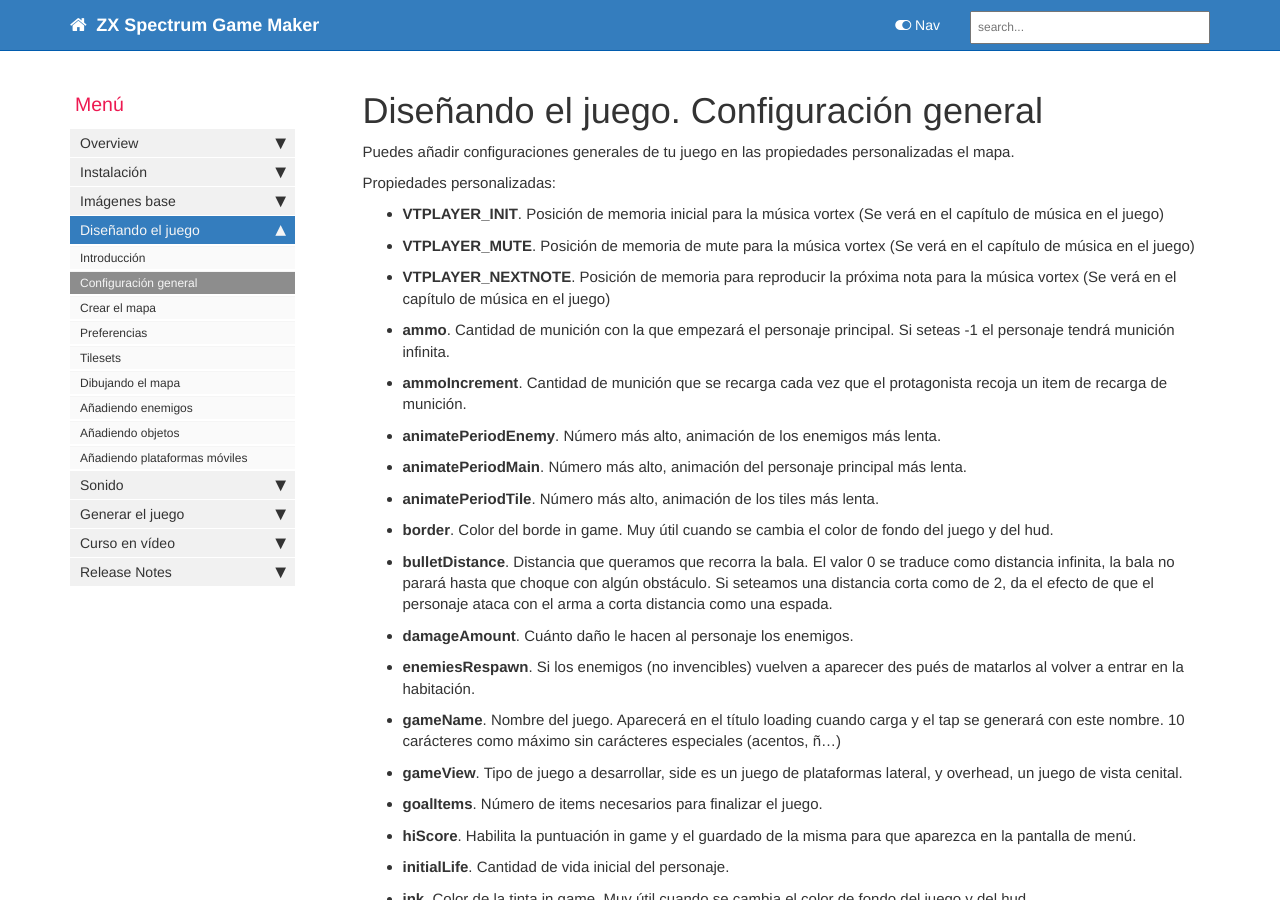
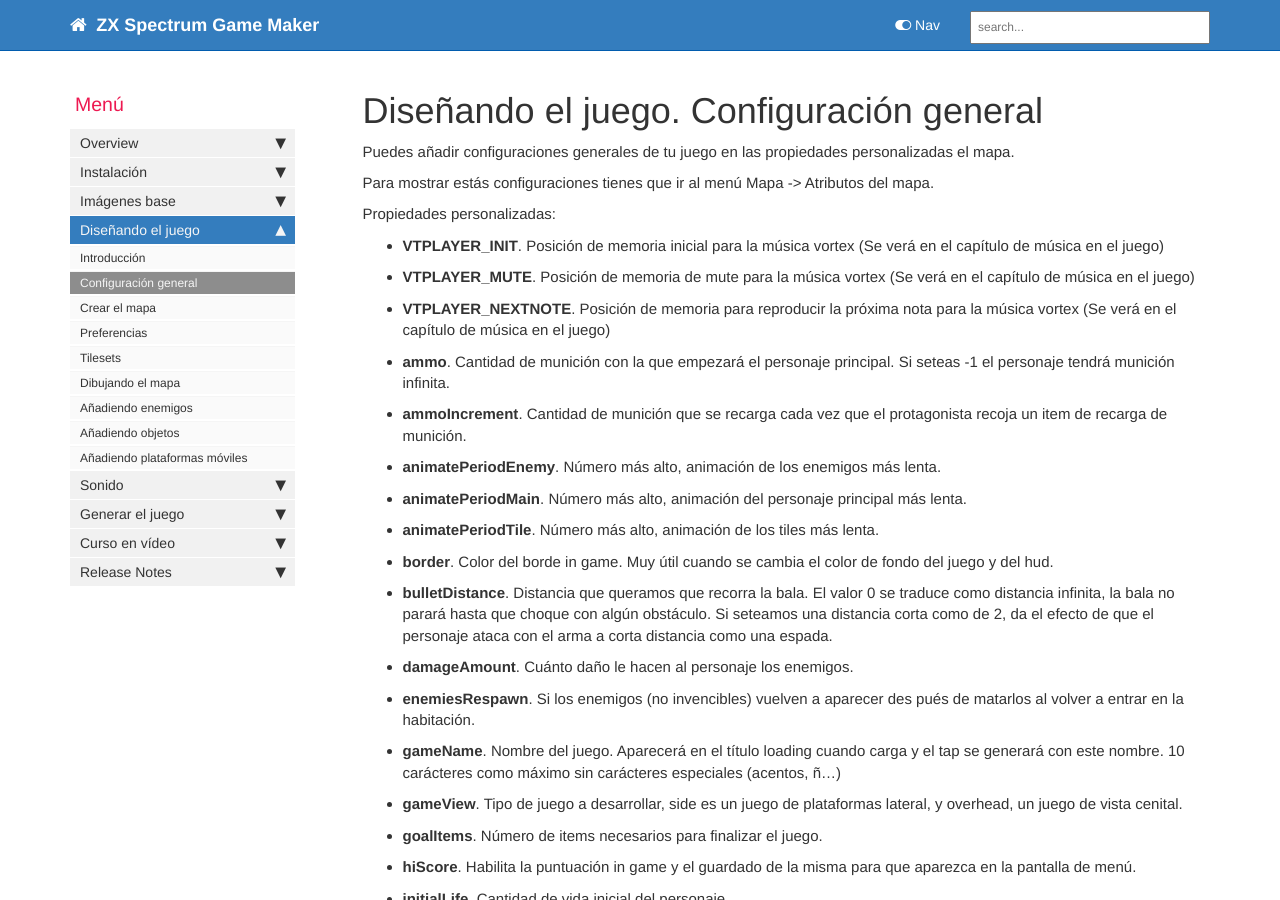
Before and after one commit to rtorralba/zx-game-maker-www, a Jekyll site: the page built from pages/mydoc/mydoc_tiled_general_configuration.md, in a window 1280 px wide and 900 px high. Built offline with Jekyll 4.4.1, drawn with Linux system fonts in a browser that asks for light colours; comment, search, counter and statistics services are not loaded.

Commit message:
Added show attributes instructions

```diff
--- a/pages/mydoc/mydoc_tiled_general_configuration.md
+++ b/pages/mydoc/mydoc_tiled_general_configuration.md
@@ -9,6 +9,8 @@ folder: mydoc
 ---
 
 Puedes añadir configuraciones generales de tu juego en las propiedades personalizadas el mapa.
+
+Para mostrar estás configuraciones tienes que ir al menú Mapa -> Atributos del mapa.
 
 Propiedades personalizadas:
 
```
